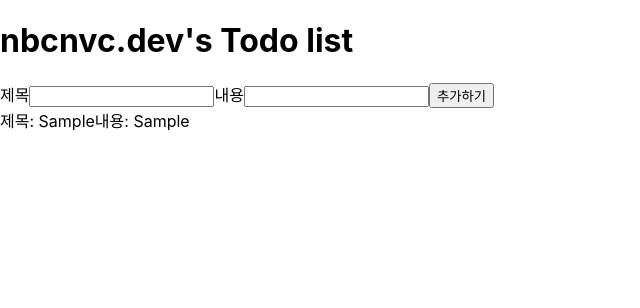
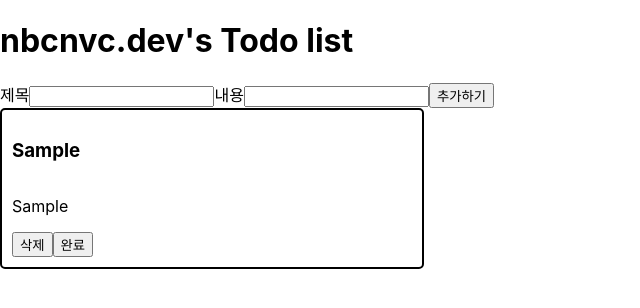
Before and after one commit to nbcnvc/nbc-todolist, a React (Create React App) app: page / in a window 1280 px wide. Both pictures are taken after typing "Sample", "Sample" into the empty fields and a click on the button "추가하기". Shown: the top 308 px of the page, without its empty margins (0-640 px from the left). Built offline with nearby package versions, Linux system fonts and the light colour scheme.

Commit message:
Implement base of Todo card with btn

```diff
--- /dev/null
+++ b/src/Components/Button/Button.js
@@ -0,0 +1,7 @@
+import './Button.css';
+
+const Button = (props) => {
+  return <button>{props.children}</button>
+}
+
+export default Button;
--- a/src/Components/Todo/Todo.css
+++ b/src/Components/Todo/Todo.css
@@ -0,0 +1,10 @@
+.todo {
+  display: flex;
+  flex-direction: column;
+
+  heigt: 200px;
+  width: 400px;
+  border: 2px solid black;
+  border-radius: 5px;
+  padding: 10px;
+}
--- a/src/Components/Todo/Todo.js
+++ b/src/Components/Todo/Todo.js
@@ -1,10 +1,21 @@
+import Button from "../Button/Button";
 import "./Todo.css";
 
 const Todo = ({ todo }) => {
+  const isDoneToBtnType = {
+    true: 'cancel',
+    false: 'complete'
+  }
+  const isDone = todo.idDone;
+
   return (
-    <div>
-      제목: {todo.title}
-      내용: {todo.content}
+    <div className="todo">
+      <h3>{todo.title}</h3>
+      <p>{todo.content}</p>
+      <div className="btn-group">
+        <Button btnType="delete">삭제</Button>
+        <Button btnType={isDoneToBtnType[isDone]}>{isDone ? '취소' : '완료'}</Button>
+      </div>
     </div>
   );
 };
```
Also changed, not shown: src/Components/Button/Button.css (added).
